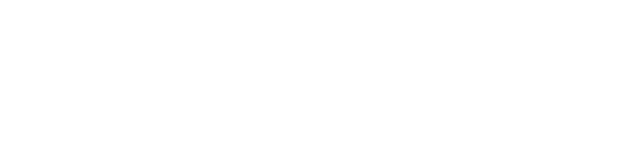
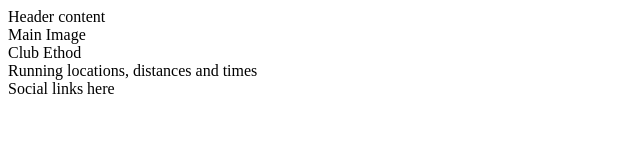
Before and after one commit to MikesCodingCreations/love-running, a plain HTML site: page index.html in a window 1280 px wide. Shown: the whole page, without its empty margins (0-640 px from the left). Drawn offline with Linux system fonts and the light colour scheme.

Commit message:
Add core structure for home page

```diff
--- a/index.html
+++ b/index.html
@@ -4,9 +4,24 @@
     <meta charset="UTF-8">
     <meta http-equiv="X-UA-Compatible" content="IE=edge">
     <meta name="viewport" content="width=device-width, initial-scale=1.0">
-    <title>Document</title>
+    <meta name="description" content="Love running club for runnings in Ireland">
+    <meta name="keywords" content="love running, running club, ireland">
+    <link rel="stylesheet" href="/assets/css/style.css">
+    <title>Love Running</title>
 </head>
 <body>
-
+    <header>Header content</header>
+    <section>
+        Main Image
+    </section>
+    <section>
+        Club Ethod
+    </section>
+    <section>
+        Running locations, distances and times
+    </section>
+    <footer>
+        Social links here
+    </footer>
 </body>
 </html>
```
